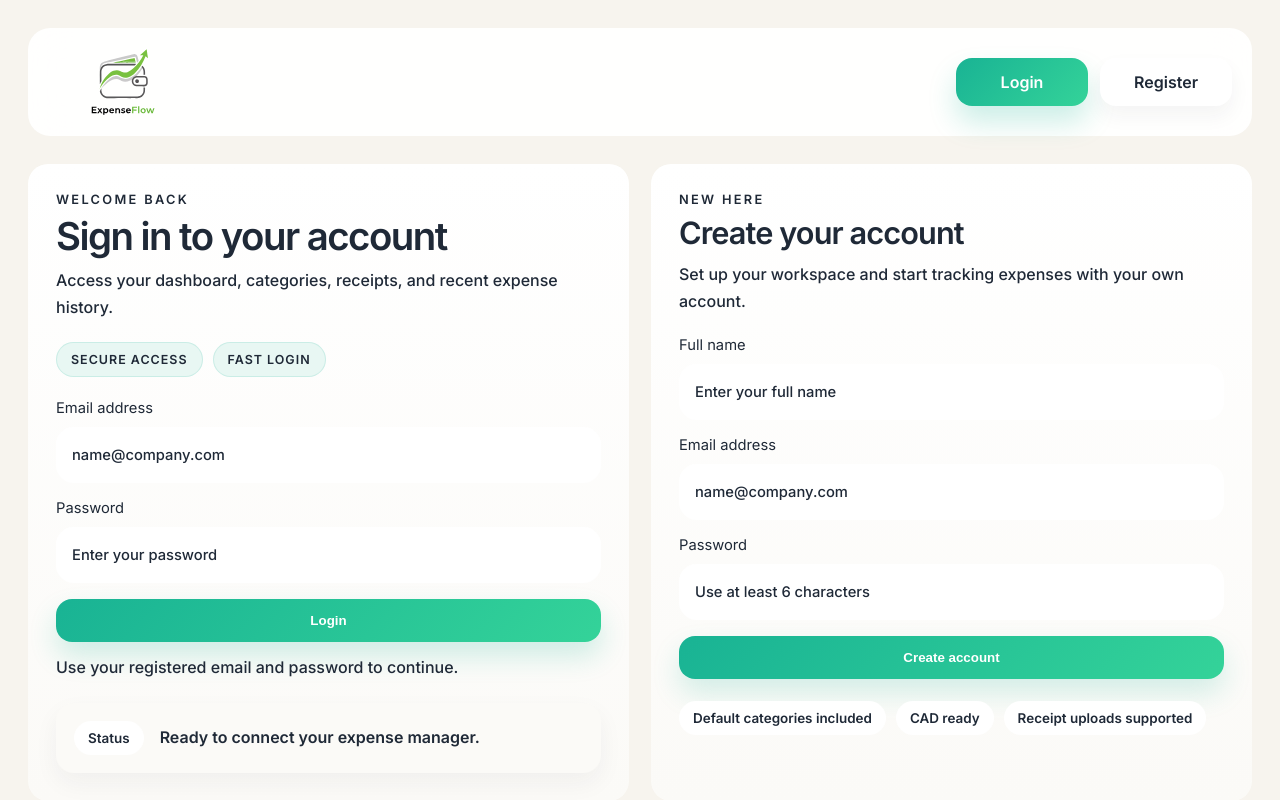
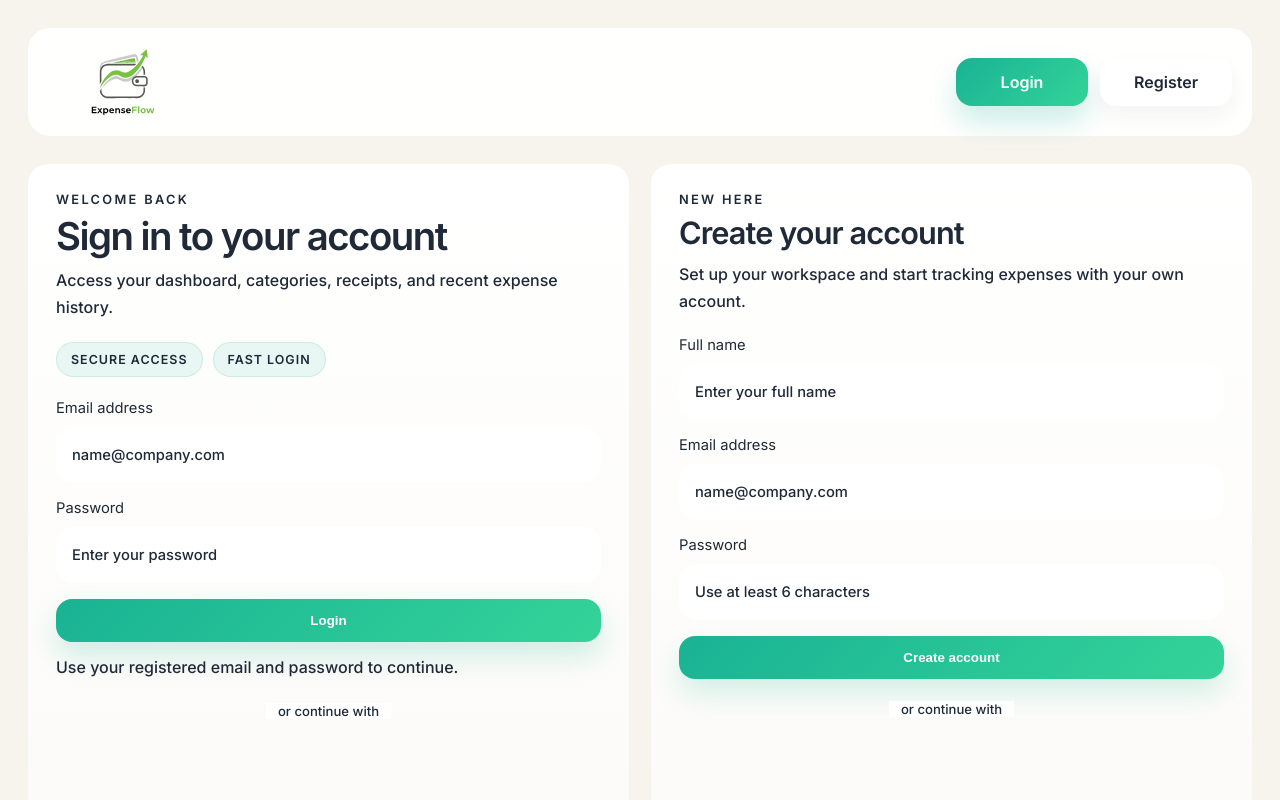
Before and after one commit to mistrydarshan222/Expense-manager, an Angular app in the folder frontend/: page / in a window 1280 px wide. Shown: the top 800 px of the page. Built offline with nearby package versions, Linux system fonts and the light colour scheme.

Commit message:
implemented login with google

```diff
--- a/frontend/src/app/dashboard.page.html
+++ b/frontend/src/app/dashboard.page.html
@@ -83,12 +83,6 @@
           <div id="google-register-button" class="auth-google-button-host"></div>
         </div>
       }
-
-      <div class="auth-mini-points auth-register-points">
-        <span>Default categories included</span>
-        <span>CAD ready</span>
-        <span>Receipt uploads supported</span>
-      </div>
     </article>
   </section>
 } @else {
--- a/frontend/src/environments/environment.prod.ts
+++ b/frontend/src/environments/environment.prod.ts
@@ -1,5 +1,5 @@
 export const environment = {
   production: true,
   apiBaseUrl: 'https://api.darshanmistry.in/api',
-  googleClientId: ''
+  googleClientId: '264247484027-7mog89oe5r9ttdcnej8ivf4p5r8uvvul.apps.googleusercontent.com'
 };
--- a/frontend/src/environments/environment.ts
+++ b/frontend/src/environments/environment.ts
@@ -1,5 +1,5 @@
 export const environment = {
   production: false,
   apiBaseUrl: 'http://localhost:5000/api',
-  googleClientId: ''
+  googleClientId: '264247484027-7mog89oe5r9ttdcnej8ivf4p5r8uvvul.apps.googleusercontent.com'
 };
```
